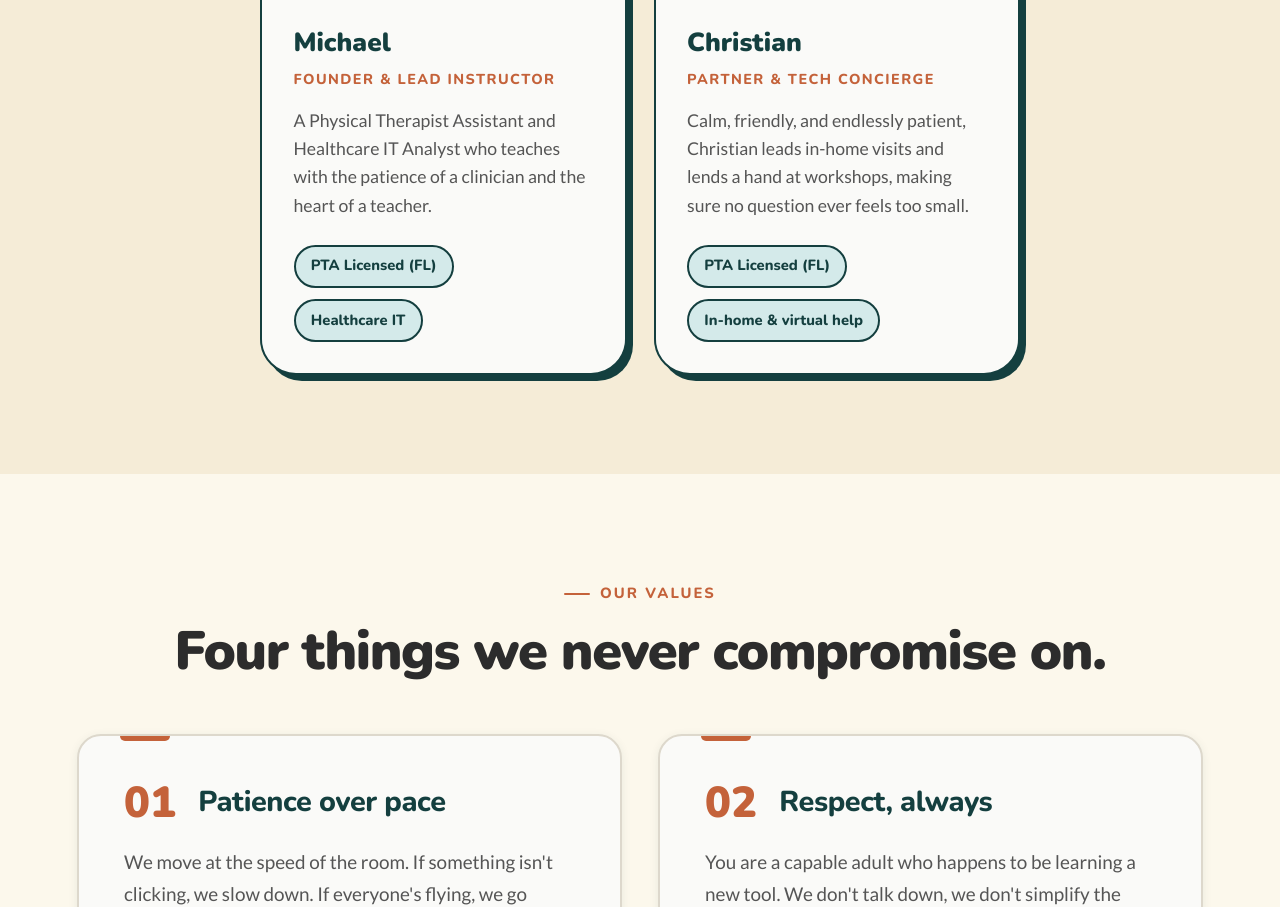
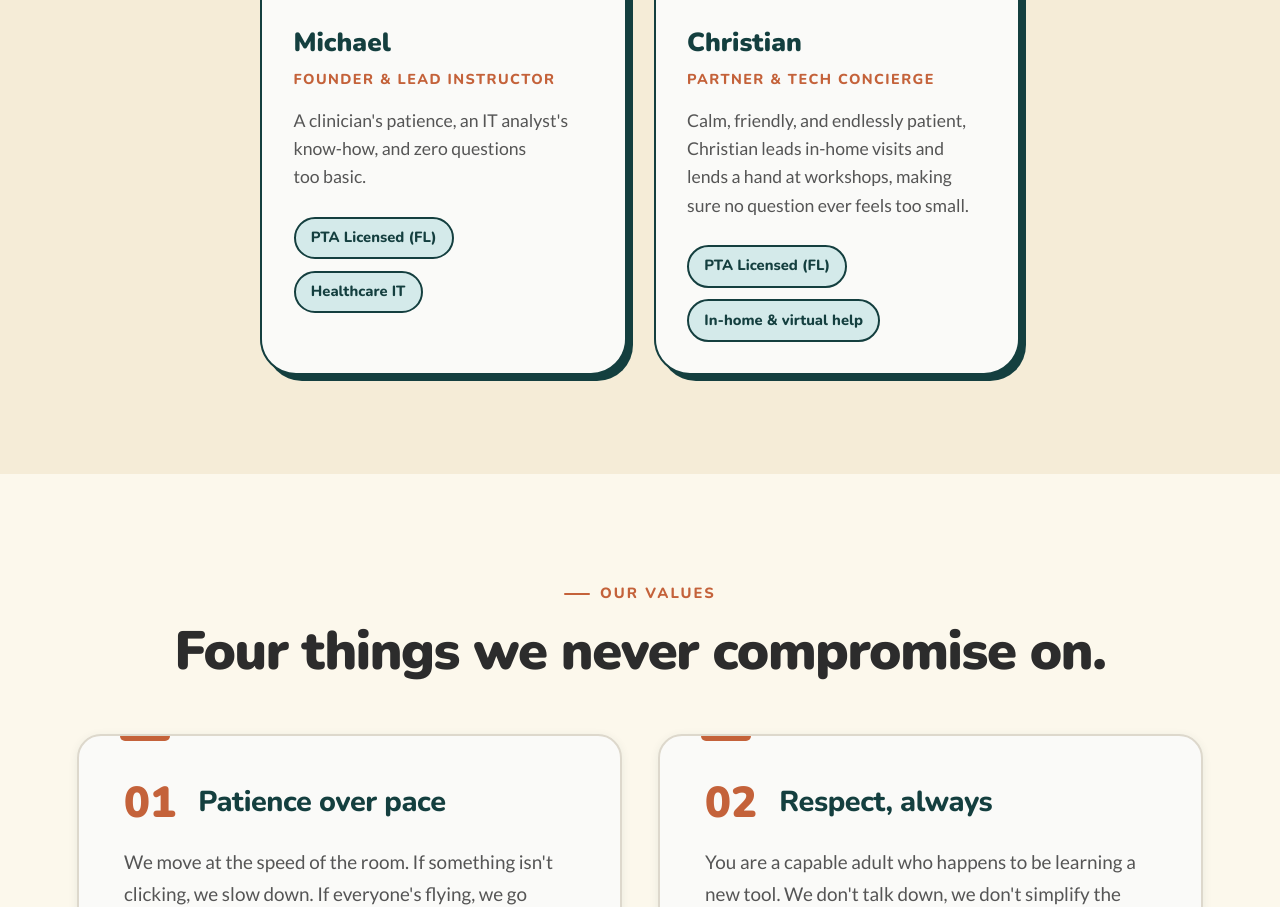
Before and after one commit to OxyMike/CuriousCapable, a plain HTML site: page src/about.html in a window 1280 px wide. Shown: the part 2196-3103 px from the top of the page. Drawn offline with nearby package versions, Linux system fonts and the light colour scheme.

Commit message:
Tighten team card bio on About page
Co-Authored-By: Claude Opus 5.5 <noreply@anthropic.com>

```diff
--- a/src/about.html
+++ b/src/about.html
@@ -63,7 +63,7 @@
             <div class="team-card__body">
               <div class="team-card__name">Michael</div>
               <div class="team-card__role">Founder &amp; Lead Instructor</div>
-              <p class="team-card__bio">A Physical Therapist Assistant and Healthcare IT Analyst who teaches with the patience of a clinician and the heart of a teacher.</p>
+              <p class="team-card__bio">A clinician's patience, an IT analyst's know-how, and zero questions too basic.</p>
               <div class="credentials">
                 <span class="credential-badge">PTA Licensed (FL)</span>
                 <span class="credential-badge">Healthcare IT</span>
```
